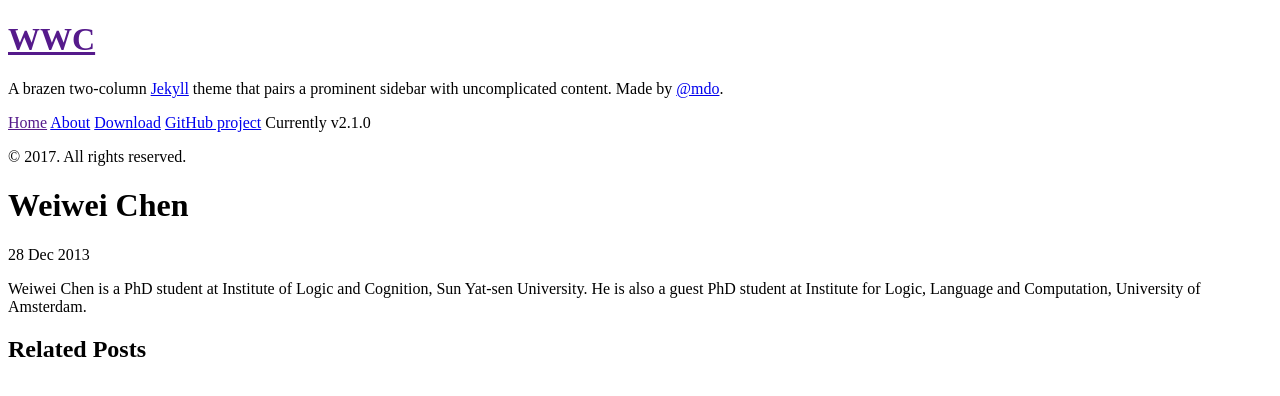
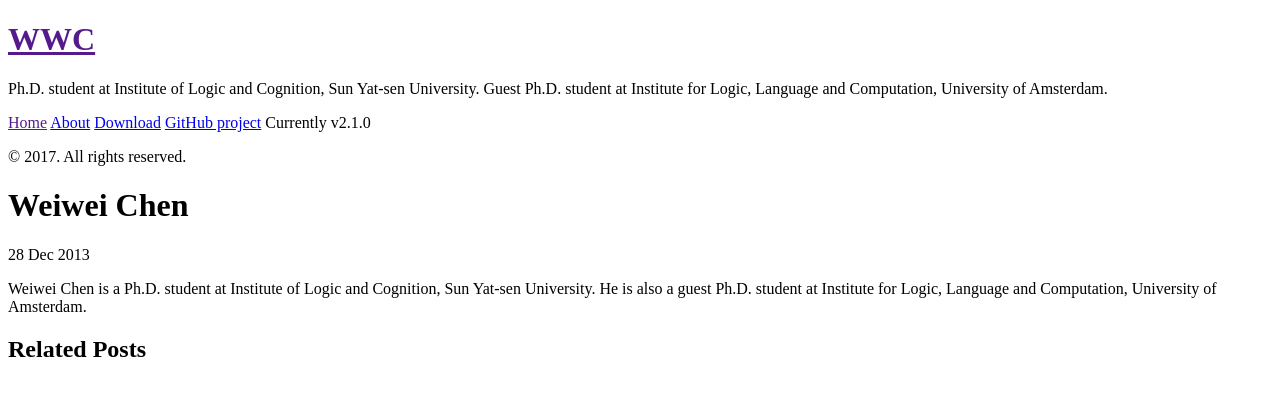
Before and after one commit to ChenSysu/homepage, a Jekyll site: the page built from _posts/2013-12-28-introducing-hyde.md, in a window 1280 px wide. Shown: the top 396 px of the page. Built offline with Jekyll 4.4.1, drawn with Linux system fonts in a browser that asks for light colours; Markdown is read by kramdown in place of the engine named in the settings.

Commit message:
Introduction Modified!

```diff
--- a/_config.yml
+++ b/_config.yml
@@ -9,7 +9,8 @@ relative_permalinks: false
 # Setup
 title:            WWC
 tagline:          'A Jekyll theme'
-description:      'A brazen two-column <a href="http://jekyllrb.com" target="_blank">Jekyll</a> theme that pairs a prominent sidebar with uncomplicated content. Made by <a href="https://twitter.com/mdo" target="_blank">@mdo</a>.'
+description:      'Ph.D. student at Institute of Logic and Cognition, Sun Yat-sen University. Guest Ph.D. student at Institute for Logic, Language and Computation, University of Amsterdam.
+'
 url:              https://staff.fnwi.uva.nl/w.chen/
 baseurl:          /
 
--- a/_posts/2013-12-28-introducing-hyde.md
+++ b/_posts/2013-12-28-introducing-hyde.md
@@ -3,5 +3,5 @@ layout: post
 title: Weiwei Chen
 ---
 
-Weiwei Chen is a PhD student at Institute of Logic and Cognition, Sun Yat-sen University.
-He is also a guest PhD student at Institute for Logic, Language and Computation, University of Amsterdam.
+Weiwei Chen is a Ph.D. student at Institute of Logic and Cognition, Sun Yat-sen University.
+He is also a guest Ph.D. student at Institute for Logic, Language and Computation, University of Amsterdam.
```
